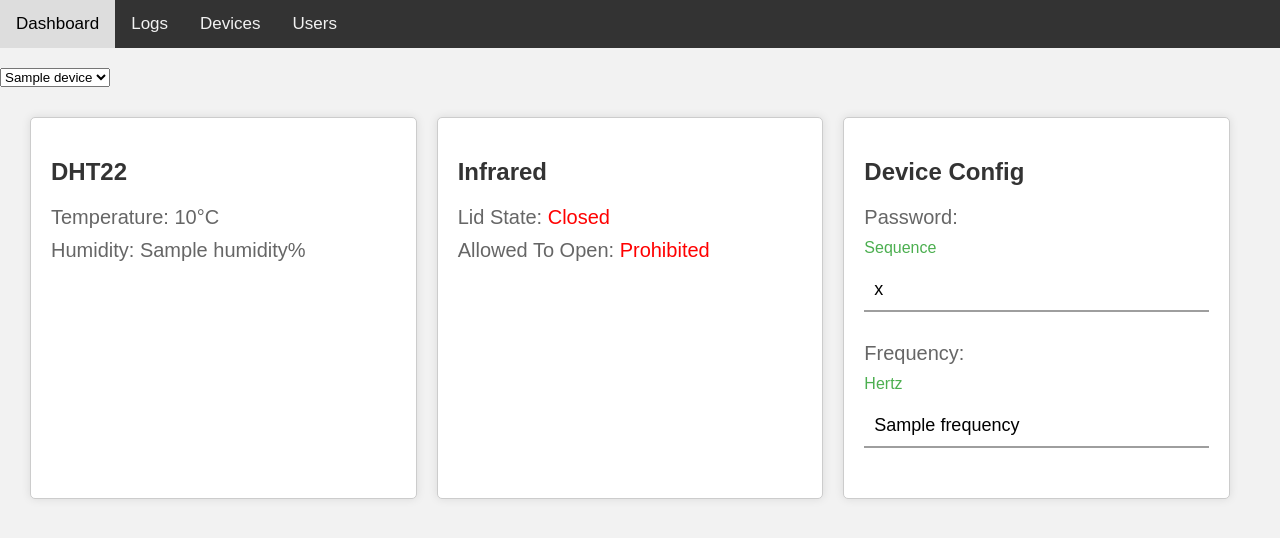
After one commit to gustavosilveiragss/pjbl, a Flask app: template halux/templates/dashboard.jinja in a window 1280 px wide. The commit adds this page. Shown: the top 538 px of the page. Run offline with Flask 3, Linux system fonts and the light colour scheme; the template is opened without the code that fills it: most values are stand-ins (such as "Sample title", 1, 10 or a date in 2020).

Commit message:
dashboard ui and basic reading operations - missing mqtt message publishing

```diff
--- a/halux/models/fake_db.py
+++ b/halux/models/fake_db.py
@@ -78,7 +78,7 @@ device_actuator = [
         device_id=2,
         actuator_model_id=2,
         updated_at="2024-05-01 00:00:00",
-        value=0
+        value=800
     ),
 ]
 
--- a/halux/static/globals.css
+++ b/halux/static/globals.css
@@ -1,6 +1,10 @@
 body {
     margin: 0;
     font-family: Arial, Helvetica, sans-serif;
+}
+
+a {
+    text-decoration: none;
 }
 
 /* NAVBAR */
@@ -16,7 +20,6 @@ body {
     color: #f2f2f2;
     text-align: center;
     padding: 14px 16px;
-    text-decoration: none;
     font-size: 17px;
     margin: 0;
 }
@@ -153,3 +156,80 @@ form button,
 .max-width-btn {
     width: auto !important;
 }
+
+/* DASHBOARD */
+
+.dashboard {
+    display: flex;
+    flex-wrap: wrap;
+    justify-content: space-between;
+    padding: 30px;
+}
+
+.section {
+    flex: 1;
+    margin-right: 20px;
+    padding: 20px;
+    border: 1px solid #ccc;
+    border-radius: 5px;
+    background-color: #fff;
+    box-shadow: 0 0 10px rgba(0,0,0,0.1);
+}
+
+h2 {
+    font-size: 24px;
+    margin-bottom: 20px;
+    color: #333;
+}
+
+p {
+    font-size: 20px;
+    margin: 10px 0;
+    color: #666;
+}
+
+.red-txt {
+    color: #f00;
+}
+
+.green-txt {
+    color: #0f0;
+}
+
+.input-field {
+    position: relative;
+    margin-top: 30px;
+    margin-bottom: 30px;
+    font-size: 22px;
+}
+
+.input-field input {
+    font-size: 18px;
+    width: 100%;
+    border: 0;
+    border-bottom: 2px solid #9e9e9e;
+    outline: none;
+    transition: .2s ease-in-out;
+    box-sizing: border-box;
+    padding: 10px;
+}
+
+.input-field label {
+    position: absolute;
+    top: 0;
+    left: 0;
+    font-size: 16px;
+    color: #9e9e9e;
+    transition: .2s ease-in-out;
+}
+
+.input-field input:focus,
+.input-field input:not(:placeholder-shown) {
+    padding-top: 20px;
+}
+
+.input-field input:focus + label,
+.input-field input:not(:placeholder-shown) + label {
+    color: #4caf50;
+    transform: translateY(-20px);
+}
--- a/halux/templates/app.jinja
+++ /dev/null
@@ -1,5 +0,0 @@
-{% extends "base.jinja" %}
-{% block title %}Dashboard{% endblock %}
-{% block content %}
-aaa
-{% endblock %}
--- /dev/null
+++ b/halux/templates/dashboard.jinja
@@ -0,0 +1,59 @@
+{% extends "base.jinja" %}
+{% block title %}Dashboard{% endblock %}
+{% block content %}
+<style>
+    body {
+        background-color: #f2f2f2 !important;
+    }
+</style>
+
+<div class="device">
+    <select id="device-select">
+        {% for d in data.devices %}
+            <option value="/dashboard/{{ d.device_id }}">{{ d.device_name }}</option>
+        {% endfor %}
+    </select>
+</div>
+
+<div class="dashboard">
+
+    <div class="section">
+        <h2>DHT22</h2>
+        <p>Temperature: <span id="temperature">{{ data.temperature }}°C</span></p>
+        <p>Humidity: <span id="humidity">{{ data.humidity }}%</span></p>
+    </div>
+
+    <div class="section">
+        <h2>Infrared</h2>
+        <p>Lid State: <span class="{{ 'green-txt' if data.open == 1 else 'red-txt' }}">{{ 'Open' if data.open == 1 else 'Closed' }}</span></p>
+        <p>Allowed To Open: <span class="{{ 'green-txt' if data.device.permission_state == 1 else 'red-txt' }}">{{ 'Allowed' if data.device.permission_state == 1 else 'Prohibited' }}</span></p>
+    </div>
+
+    <div class="section">
+        <h2>Device Config</h2>
+        <p>Password:</p>
+        <div class="input-field">
+            <input type="text" id="password" name="password" placeholder=" " value="{{ data.device.password }}" required>
+            <label for="password">Sequence</label>
+        </div>
+        <p>Frequency:</p>
+        <div class="input-field">
+            <input type="text" id="frequency" name="frequency" placeholder=" " value="{{ data.frequency }}" required>
+            <label for="frequency">Hertz</label>
+        </div>
+    </div>
+
+</div>
+
+<script>
+    document.getElementById('device-select').addEventListener('change', function () {
+        window.location.href = this.value;
+    });
+
+    document.querySelectorAll('.input-field input').forEach(input => {
+        input.addEventListener('input', () => {
+            input.setAttribute('placeholder', input.value ? ' ' : '');
+        });
+    });
+</script>
+{% endblock %}
--- a/halux/templates/devices.jinja
+++ b/halux/templates/devices.jinja
@@ -13,17 +13,20 @@
         <th>Actions</th>
     </tr>
     {% for d in data.devices %}
+
     <tr>
         <td>{{ d.device_id }}</td>
         <td>{{ d.created_at }}</td>
         <td>{{ d.device_name }}</td>
         <td>
+            {% if d.device_id != 1 %}
             <a href="/devices/{{ d.device_id }}" class="action-button edit-button">
                 <i class="fa fa-pencil"></i>
             </a>
             <button onclick="deleteDevice({{ d.device_id }})" class="action-button delete-button">
                 <i class="fa fa-times"></i>
             </button>
+            {% endif %}
         </td>
     </tr>
     {% endfor %}
```
Also changed, not shown: halux/controllers/app_controller.py (+57 -5 lines).
